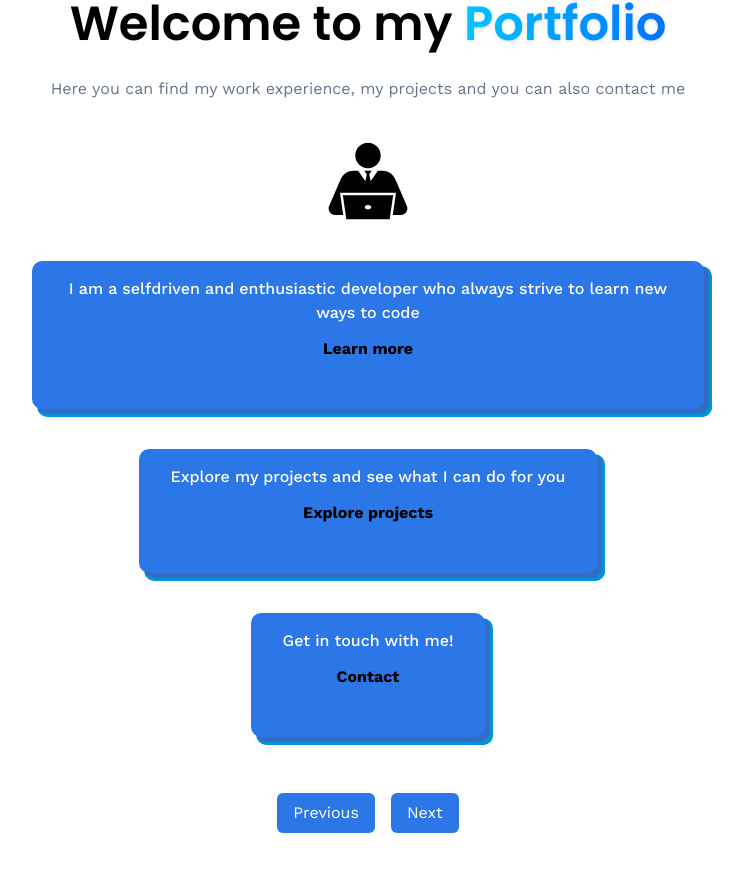
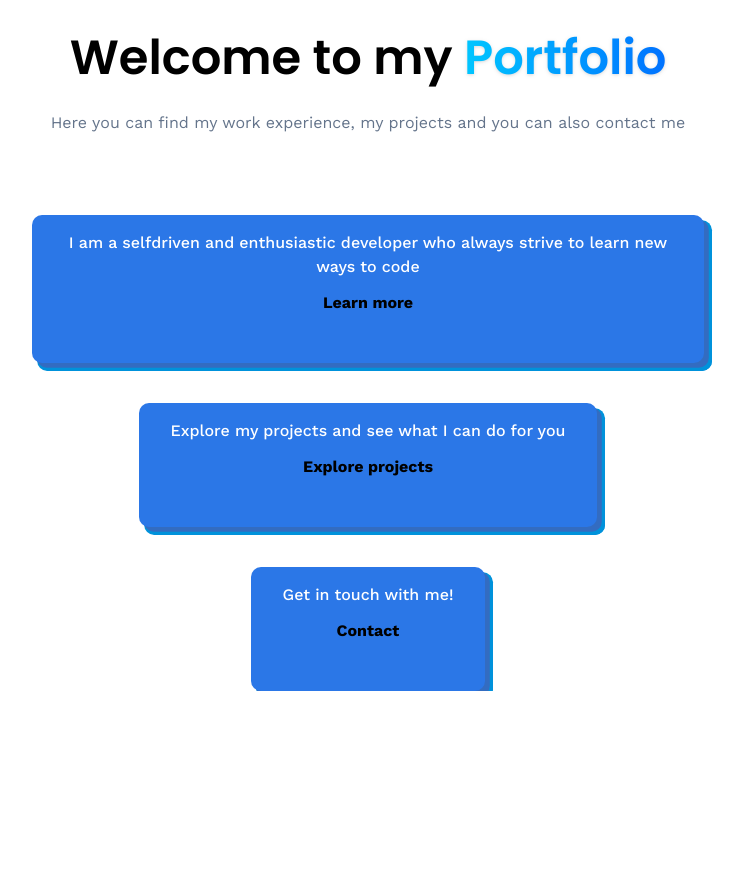
Before and after one commit to AnderssonP/3dPortfolio, a React (Vite) app: page / in a window 1280 px wide. Shown: the part 135-1006 px from the top of the page, without its empty margins (272-1016 px from the left). After the commit the page ends 826 px from the top, so only its background shows below. Built offline with nearby package versions, Linux system fonts and the light colour scheme.

Commit message:
Update Home.jsx

```diff
--- a/src/pages/Home.jsx
+++ b/src/pages/Home.jsx
@@ -4,18 +4,8 @@ import { imageHome } from "../constants"
 
 
 const Home = () => {
-    const [currentSlide, setCurrentSlide] = useState(1);
-
-    const nextSlide = () => {
-        setCurrentSlide((prevSlide) => (prevSlide === 3 ? 1 : prevSlide + 1));
-    };
-
-    const prevSlide = () => {
-        setCurrentSlide((prevSlide) => (prevSlide === 1 ? 3 : prevSlide - 1));
-    };
-
     return (
-        <section className='max-container text-center'>
+        <section className='mt-40 text-center'>
             <h1 className='head-text '>
                 Welcome to my <span className='blue-gradient_text font-semibold drop-shadow '>Portfolio</span>
             </h1>
@@ -25,20 +15,8 @@ const Home = () => {
             </div>
 
             <div className='mt-10'>
-                <div >
-                    {imageHome.map((imageComp) => (
-                        <div className='flex justify-center '>
-                            <img src={imageComp.image} alt="" />
-                        </div>
-                    ))}
-                </div>
                 <div className='carousel-container'>
-                    <HomeInfo currentStage={currentSlide} />
-                </div>
-
-                <div className='flex justify-center mt-4'>
-                    <button className='px-4 py-2 bg-blue-500 text-white rounded-md mr-4 mt-10' onClick={prevSlide}>Previous</button>
-                    <button className='px-4 py-2 bg-blue-500 text-white rounded-md mt-10' onClick={nextSlide}>Next</button>
+                    <HomeInfo />
                 </div>
             </div>
         </section>
```
